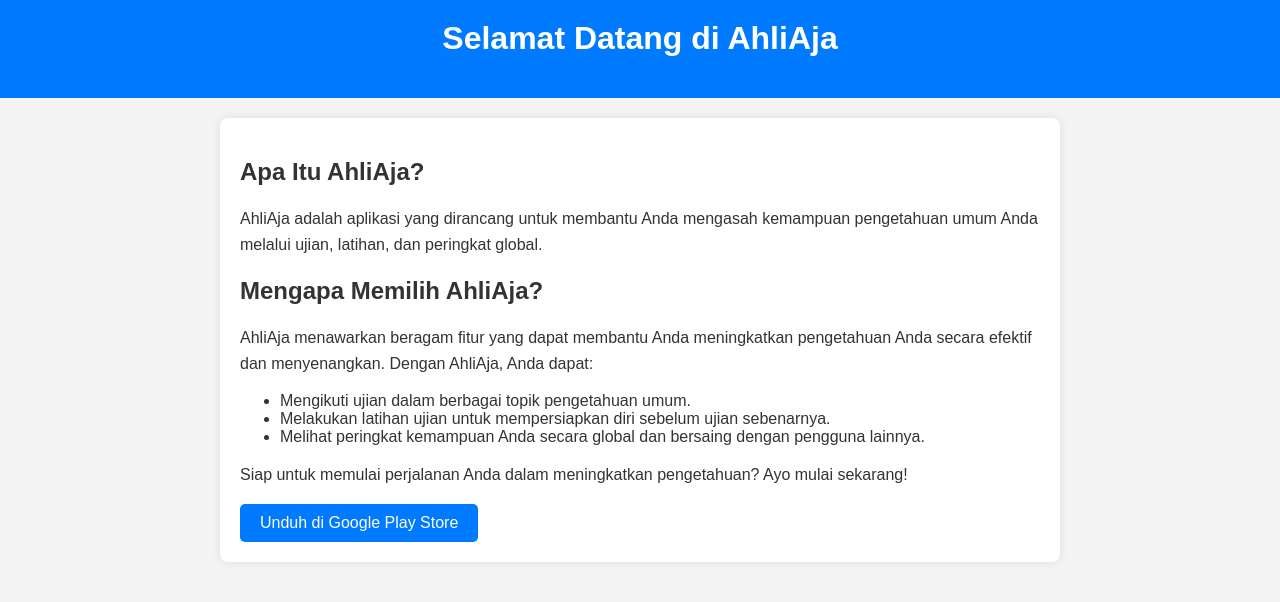
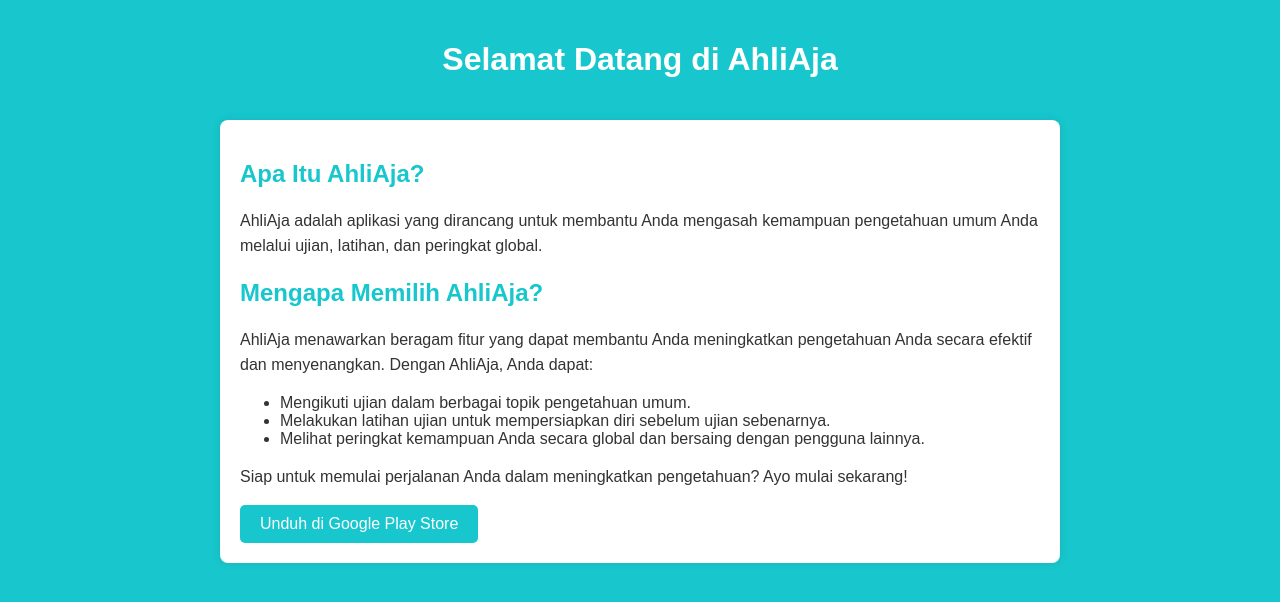
Before and after one commit to ardirsaputra/ahliaja, a plain HTML site: page index.html in a window 1280 px wide. Drawn offline with Linux system fonts and the light colour scheme.

Commit message:
Update index.html

```diff
--- a/index.html
+++ b/index.html
@@ -5,36 +5,40 @@
     <meta name="viewport" content="width=device-width, initial-scale=1.0">
     <title>AhliAja - Beranda</title>
     <style>
-        body {
+     body {
             font-family: Arial, sans-serif;
             margin: 0;
             padding: 0;
-            background-color: #f4f4f4;
+            background-color:rgb(23, 199, 205);
             color: #333;
         }
         header {
-            background-color: #007bff;
+            background-color: rgb(23, 199, 205);
             color: #fff;
             padding: 20px;
             text-align: center;
         }
+        section {
+            padding: 20px;
+
+        }
+        h2 {
+            color: rgb(23, 199, 205);
+        }
+        p {
+            line-height: 1.6;
+        }
         .container {
             max-width: 800px;
-            margin: 20px auto;
+            margin: 0 auto;
             padding: 20px;
             background-color: #fff;
             border-radius: 8px;
             box-shadow: 0 0 10px rgba(0, 0, 0, 0.1);
         }
-        h1 {
-            margin-top: 0;
-        }
-        p {
-            line-height: 1.6;
-        }
         .btn {
             display: inline-block;
-            background-color: #007bff;
+            background-color: rgb(23, 199, 205);
             color: #fff;
             padding: 10px 20px;
             text-decoration: none;
@@ -42,7 +46,7 @@
             transition: background-color 0.3s;
         }
         .btn:hover {
-            background-color: #0056b3;
+            background-color: rgb(50, 250, 250);
         }
     </style>
 </head>
```
